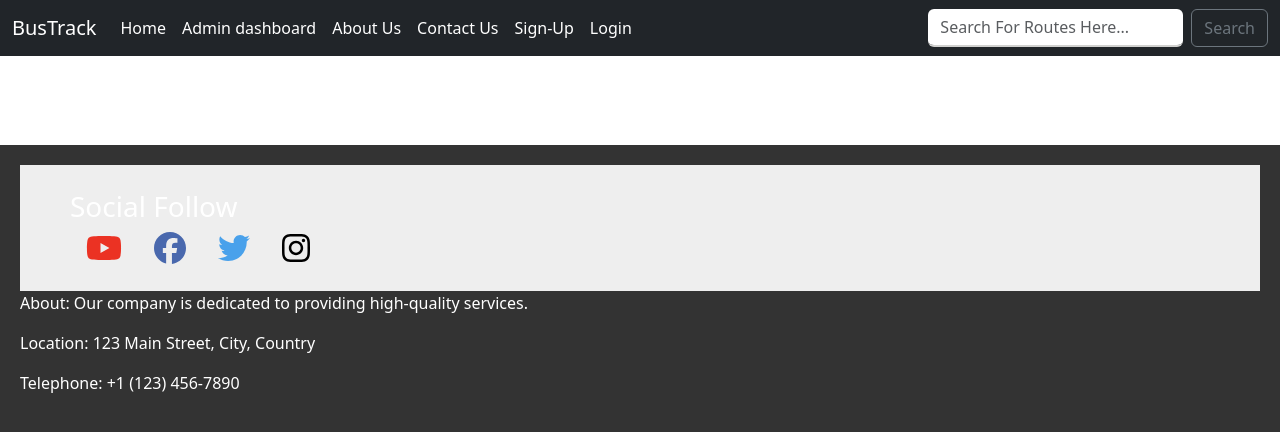
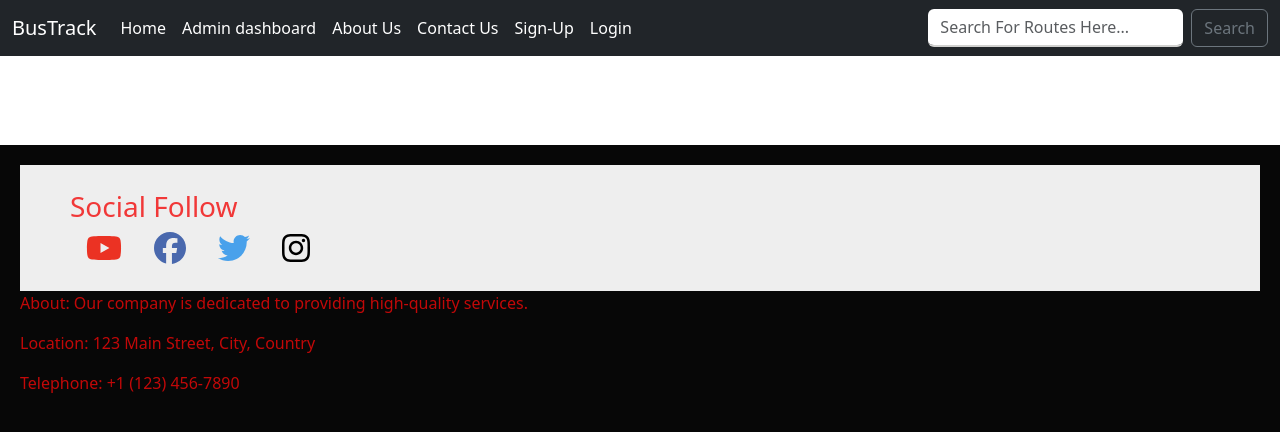
Before and after one commit to Wandati/Bus-Booking-App, a React (Create React App) app in the folder client/: page /admin in a window 1280 px wide. Shown: the top 432 px of the page. Built offline with nearby package versions, Linux system fonts and the light colour scheme.

Commit message:
Styling updated

```diff
--- a/client/src/components/app.css
+++ b/client/src/components/app.css
@@ -8,9 +8,13 @@
 
 footer {
   margin-top: auto;
-  background-color: #333;
-  color: #fff;
+  background-color: #070707;
+  color: #f10909cb;
   padding: 20px;
+}
+
+.footer a:hover {
+  text-decoration: underline;
 }
 
 .home-container {
```
